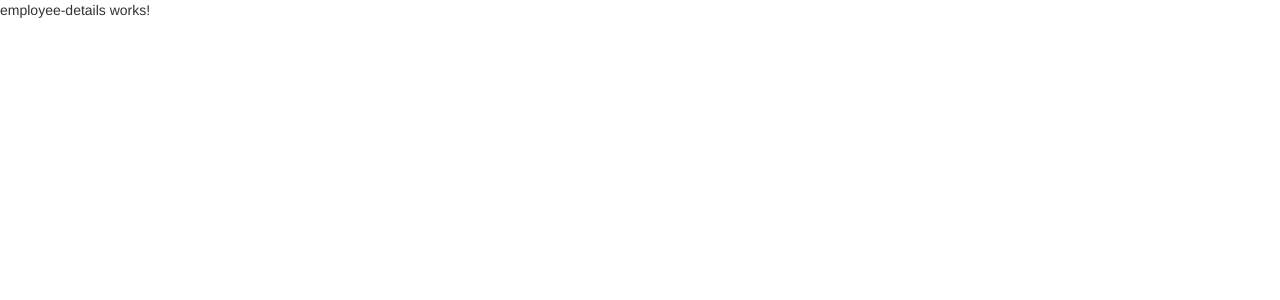
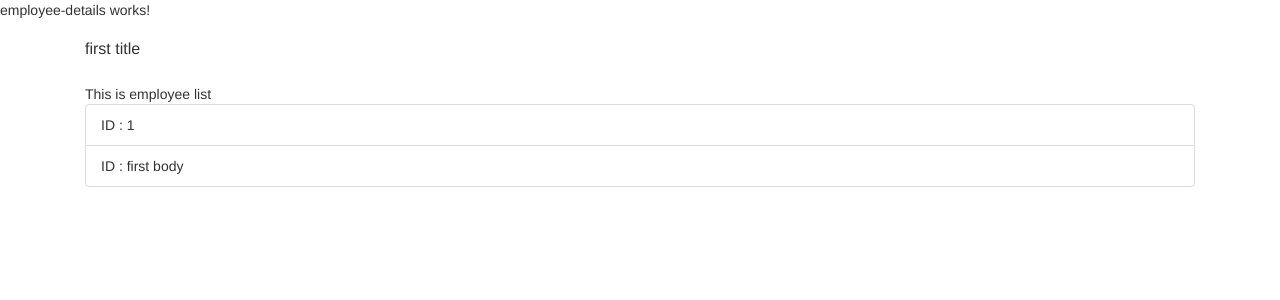
Before and after one commit to mohsinhassan/angular_routing, an Angular app: page /employees/1 in a window 1280 px wide. Shown: the top 300 px of the page. Built offline with nearby package versions, Linux system fonts and the light colour scheme.

Commit message:
show employee details by getting id from route

```diff
--- a/src/app/employees/employee-details.component.html
+++ b/src/app/employees/employee-details.component.html
@@ -1,3 +1,32 @@
 <p>
   employee-details works!
 </p>
+<div class="container">
+    <div class="panel-heading">
+    <h3 class="panel-title">{{employee.title}}</h3>
+  </div>
+    <div class="panel-body"> This is employee list
+
+        <ul class="list-group">
+            <li class="list-group-item d-flex justify-content-between align-items-center">
+              ID : {{employee.id}}
+              <span class="badge badge-primary badge-pill"></span>
+            </li>
+
+            <li class="list-group-item d-flex justify-content-between align-items-center">
+              ID : {{employee.body}}
+              <span class="badge badge-primary badge-pill"></span>
+            </li>
+            <!-- <li class="list-group-item d-flex justify-content-between align-items-center">
+              Name : {{employee.name}}
+              <span class="badge badge-primary badge-pill"></span>
+            </li>
+            <li class="list-group-item d-flex justify-content-between align-items-center">
+              Gender : {{employee.gender}}
+              <span class="badge badge-primary badge-pill"></span>
+            </li> -->
+          </ul>
+          </div>
+
+
+      </div>
--- a/src/app/employees/employee-details.component.ts
+++ b/src/app/employees/employee-details.component.ts
@@ -1,15 +1,20 @@
 import { Component, OnInit } from '@angular/core';
-
+import { ActivatedRoute } from '@angular/router';
+import { EmployeeService } from './services/employee.service';
+import { Employee } from '../models/employee.model';
 @Component({
   selector: 'app-employee-details',
   templateUrl: './employee-details.component.html',
   styleUrls: ['./employee-details.component.scss']
 })
 export class EmployeeDetailsComponent implements OnInit {
+  private employee : Employee;
+  constructor(private _aRouter: ActivatedRoute , private _employeeService : EmployeeService) { }
 
-  constructor() { }
 
   ngOnInit() {
+    const id = +this._aRouter.snapshot.params['id'];
+    this.employee = this._employeeService.getEmployee(id);
   }
 
 }
--- a/src/app/employees/list-employee/list-employee.component.ts
+++ b/src/app/employees/list-employee/list-employee.component.ts
@@ -27,7 +27,7 @@ export class ListEmployeeComponent implements OnInit  {
 
     ngOnInit() {
 
-      this.employees = this._employeeService.getEmployee();
+      this.employees = this._employeeService.getEmployees();
       // this._employeeService.getEmployee();
 
       // console.log("this.employees");
--- a/src/app/employees/services/employee.service.ts
+++ b/src/app/employees/services/employee.service.ts
@@ -25,8 +25,12 @@ export class EmployeeService {
    }
 ]
 
-getEmployee() : Employee[]{
+getEmployees() : Employee[]{
   return this.listEmploye;
+}
+
+getEmployee(id : Number) : Employee {
+  return this.listEmploye.find(e=> e.id === id);
 }
 
   // getEmployee() : Employee[] {
```
